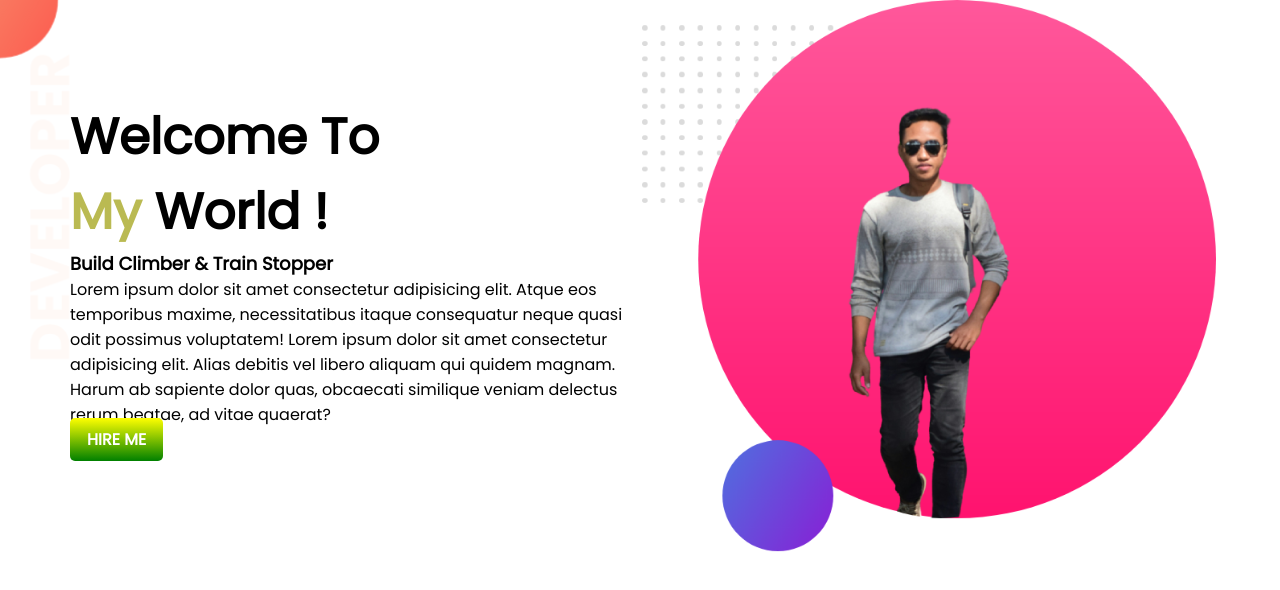
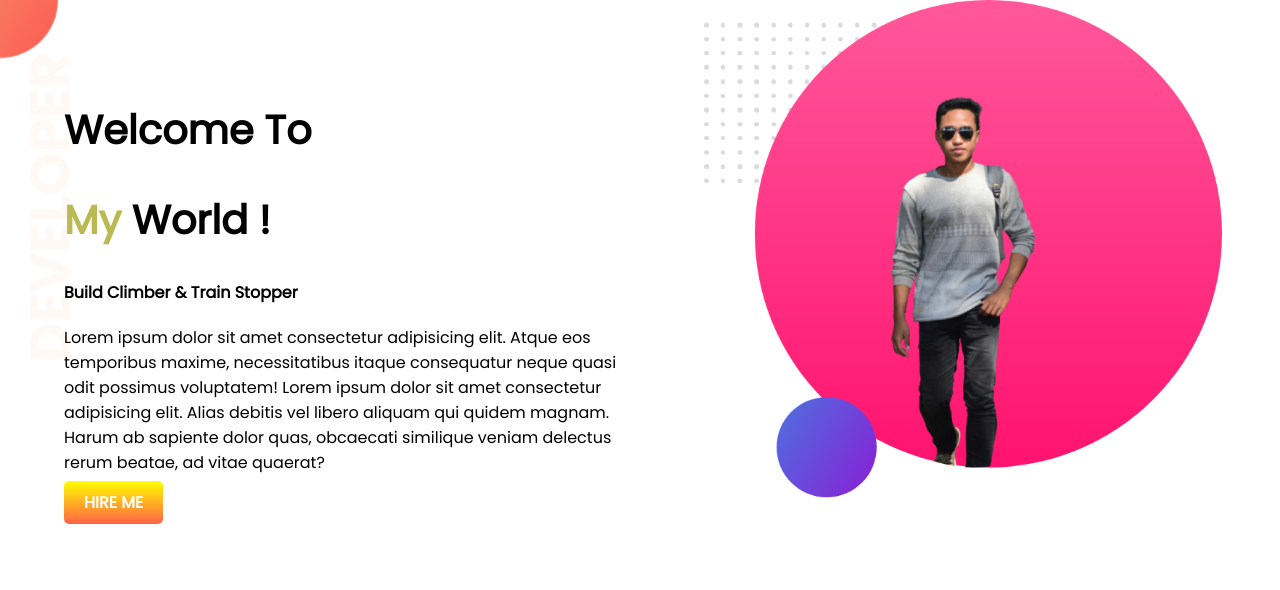
Before and after one commit to Unumongmarmahub/first-pracitce-project, a plain HTML site: page index.html in a window 1280 px wide. Drawn offline with Linux system fonts and the light colour scheme.

Commit message:
first section done

```diff
--- a/css/style.css
+++ b/css/style.css
@@ -6,42 +6,50 @@ body {
   font-family: 'Poppins', sans-serif;
 }
 
+
+.name {
+  color: rgb(186, 186, 82);
+}
+
+.top-description {
+  margin-left: 5%;
+  width: 50%;
+}
+
 .top-section {
+  width: 100%;
+  height: 500px;
   display: flex;
   background-image: url(/images/top-banner.png);
   background-repeat: no-repeat;
 }
 
-.name {
-  color: rgb(186, 186, 82);
-}
-
-.top-left {
-  width: 50%;
-  height: 400px;
-  margin-left: 70px;
+.left-side {
   margin-top: 100px;
 }
 
-.top-left h1 {
-  font-size: 50px;
+.left-side h1 {
+  font-size: 40px;
+  margin-top: 30px;
+  margin-bottom: 30px;
 }
 
-.top-left h6 {
-  font-size: 18px;
+.left-side p {
+  margin-top: 20px;
+  margin-bottom: 15px;
 }
 
-.top-button{
+.top-button {
+  text-decoration: none;
+  background-image: linear-gradient(yellow, tomato);
+  padding: 10px 20px;
+  margin-bottom: 1000px;
+  border-radius: 5px;
   color: white;
-  text-decoration: none;
-  padding: 10px 17px;
-  font-weight: bold;
-  border-radius: 5px;
-  margin-top: 30px;
-  background-image: linear-gradient(yellow, green);
+  font-weight: 700;
 }
 
-.top-right img {
+.top-description img {
   width: 90%;
 
 }
--- a/index.html
+++ b/index.html
@@ -15,17 +15,22 @@
 
 <body>
   <div class="top-section">
-    <div class="top-left">
-      <h1>Welcome To</h1>
-      <h1> <span class="name">My</span> World !</h1>
-      <h6>Build Climber & Train Stopper</h6>
-      <p>Lorem ipsum dolor sit amet consectetur adipisicing elit. Atque eos temporibus maxime, necessitatibus itaque
-        consequatur neque quasi odit possimus voluptatem! Lorem ipsum dolor sit amet consectetur adipisicing elit. Alias
-        debitis vel libero aliquam qui quidem magnam. Harum ab sapiente dolor quas, obcaecati similique veniam delectus
-        rerum beatae, ad vitae quaerat?</p>
-      <a class="top-button" target="_blank" href="https://web.whatsapp.com/">HIRE ME</a>
+    <div class="top-description">
+      <div class="left-side">
+        <h1>Welcome To</h1>
+        <h1> <span class="name">My</span> World !</h1>
+        <h4>Build Climber & Train Stopper</h4>
+        <p>Lorem ipsum dolor sit amet consectetur adipisicing elit. Atque eos temporibus maxime, necessitatibus itaque
+          consequatur neque quasi odit possimus voluptatem! Lorem ipsum dolor sit amet consectetur adipisicing elit.
+          Alias
+          debitis vel libero aliquam qui quidem magnam. Harum ab sapiente dolor quas, obcaecati similique veniam
+          delectus
+          rerum beatae, ad vitae quaerat?</p>
+        <a class="top-button" target="_blank" href="https://web.whatsapp.com/">HIRE ME</a>
+      </div>
     </div>
-    <div class="top-right">
+
+    <div class="top-description">
       <img src="./images/mong pic with bg.png" alt="">
     </div>
   </div>
```
